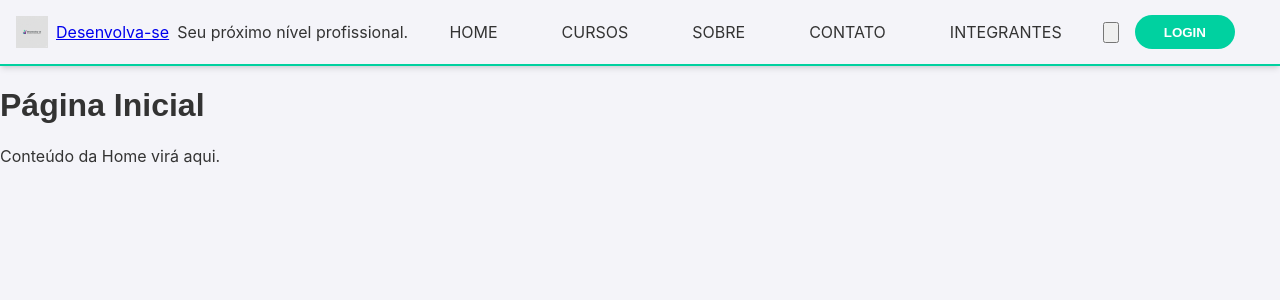
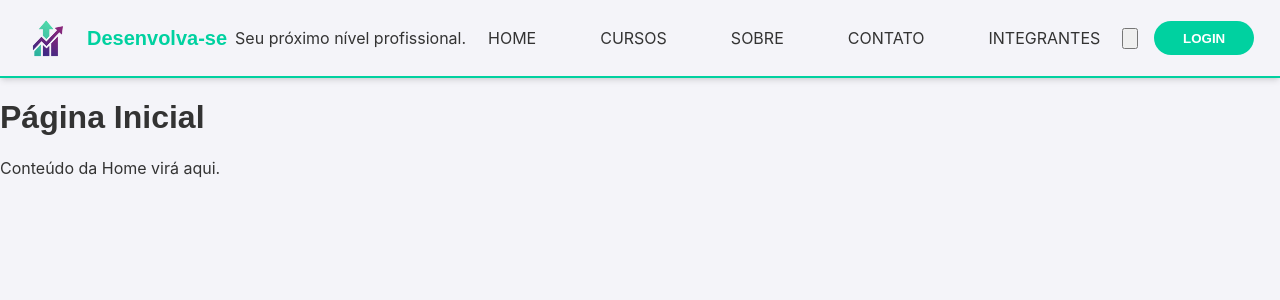
Before and after one commit to Desenvolva-se-Org/Desenvolva-se, a React (Vite) app in the folder desenvolva-se/: page / in a window 1280 px wide. Shown: the top 300 px of the page. Built offline with nearby package versions, Linux system fonts and the light colour scheme.

Commit message:
feat: Arrumando o cabeçalho.

```diff
--- a/desenvolva-se/src/components/Cabecalho.tsx
+++ b/desenvolva-se/src/components/Cabecalho.tsx
@@ -19,15 +19,15 @@ const Cabecalho: React.FC = () => {
 
         {/* Bloco da Logo e Título (usa style inline para flexbox) */}
         <div style={{ display: 'flex', alignItems: 'center', gap: '0.5rem' }}>
-          <Link to="/" style={{ display: 'flex', alignItems: 'center' }}>
+          <Link to="/" className="logo-link">
             <img
               src={LogoImage}
               alt="Logo Desenvolva-se"
               className="logo-cabecalho" // Classe pura para tamanho e espaçamento
             />
-            <span className="text-xl font-title font-bold text-text">
-              Desenvolva-se
-            </span>
+          <span className="logo-title">
+            Desenvolva-se
+          </span>
           </Link>
           {/* Slogan usa classes Tailwind que funcionam (fontes) mas o layout está no CSS puro */}
           <span className="text-xs text-text/80 ml-2 mt-1 hidden sm:block">Seu próximo nível profissional.</span>
--- a/desenvolva-se/styles/globals.css
+++ b/desenvolva-se/styles/globals.css
@@ -53,7 +53,7 @@ body {
   top: 0;
   z-index: 50;
   transition: background-color 0.3s ease, color 0.3s ease;
-  height: 64px;
+  height: 76px;
   border-bottom: 2px solid var(--color-primary);
 }
 
@@ -70,12 +70,28 @@ body {
 }
 
 .logo-cabecalho {
-  height: 32px; /* Força o tamanho da logo PNG */
+  height: 63px; /* Força o tamanho da logo PNG */
   width: auto;
   object-fit: contain;
   margin-right: 0.5rem;
 }
 
+/* Estilos para o título "Desenvolva-se" ao lado da logo */
+.logo-title {
+  font-family: 'Poppins', sans-serif; /* font-title */
+  font-weight: bold; /* font-bold */
+  font-size: 1.25rem; /* text-xl */
+  color: var(--color-primary); /* Cor mais chamativa, usando primary */
+  white-space: nowrap; /* Evita quebra de linha */
+  text-decoration: none; /* Garante que não haja sublinhado */
+}
+
+/* 🚨 NOVO: Estilo para o link da logo (garante que a imagem não tenha sublinhado) */
+.logo-link {
+  display: flex; /* Mantém o display flex para alinhar imagem e texto (se o texto fosse filho) */
+  align-items: center;
+  text-decoration: none; /* Garante que não haja sublinhado no link da imagem */
+}
 /* Estilo para links de navegação (corrigindo sublinhado e espaçamento) */
 .nav-link {
   text-decoration: none; /* Tira o sublinhado */
```
Also changed, not shown: desenvolva-se/src/assets/logo-desenvolva-se.png.
